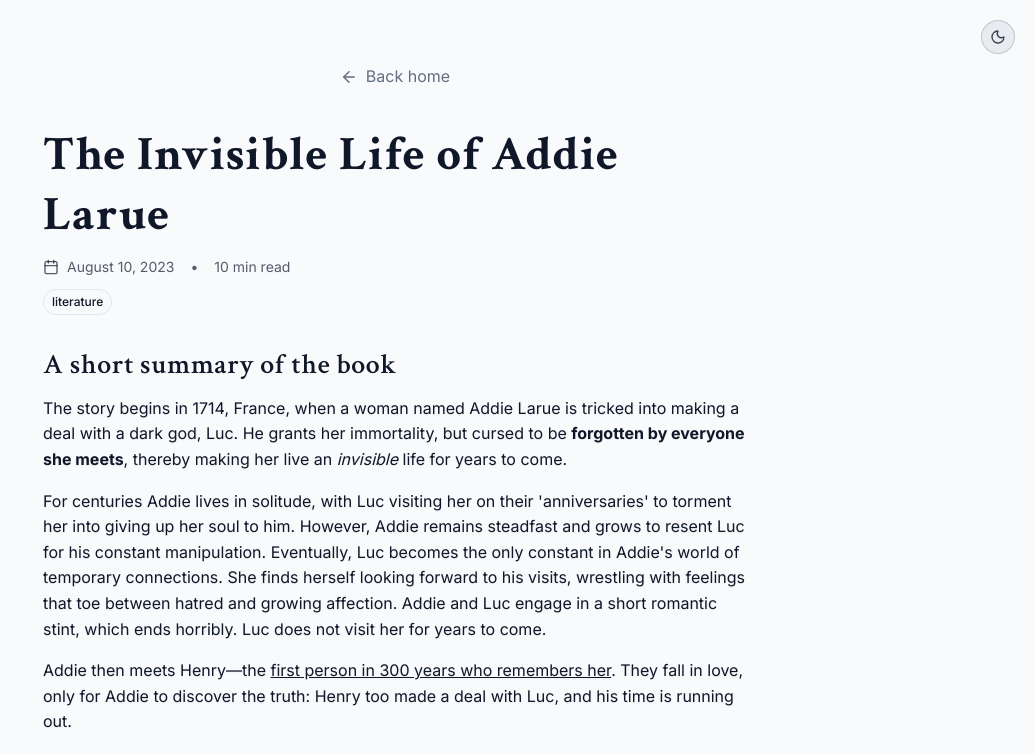
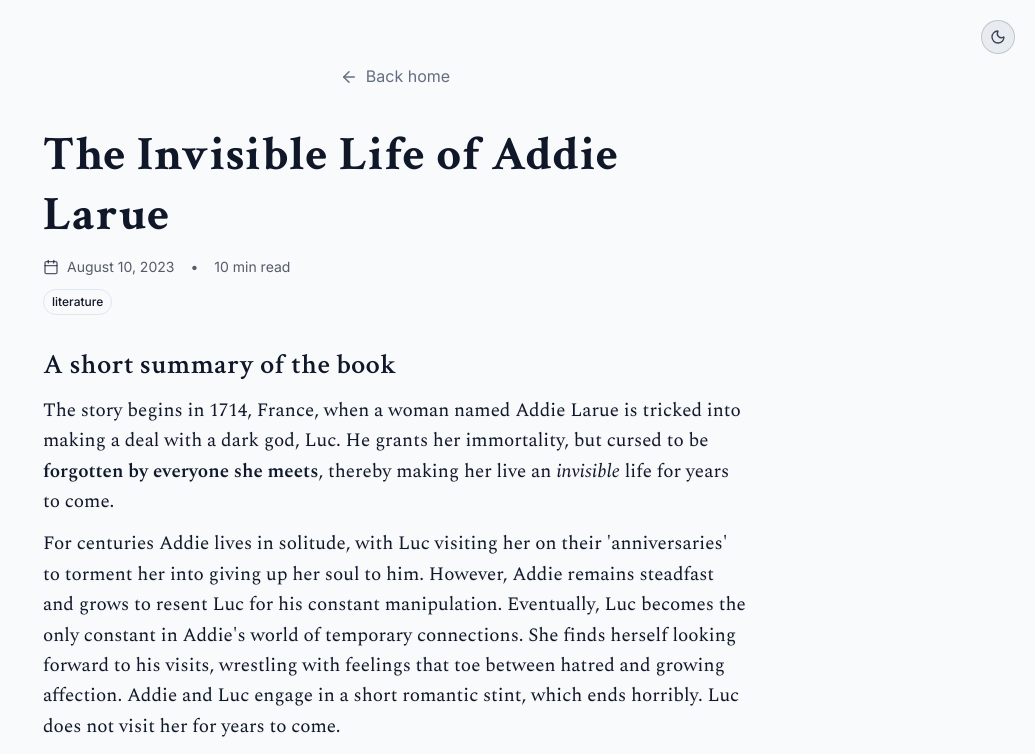
Before and after one commit to yeshavlamor/personal-website, a React (Vite) app: page /writings/addie-larue in a window 1280 px wide. Shown: the top 754 px of the page, without its empty margins (245-1280 px from the left). Built offline with nearby package versions, Linux system fonts and the light colour scheme.

Commit message:
update index.css

```diff
--- a/src/index.css
+++ b/src/index.css
@@ -243,10 +243,13 @@
 /* Basic typography for writing content (no typography plugin) */
 .prose {
   text-align: left;
+  font-family: 'Spectral', Georgia, serif;
+  font-size: 19px;
+  line-height: 1.6em;
 }
 
 .prose p {
-  margin: 0 0 1rem 0;
+  margin: 0 0 12px 0;
 }
 
 .prose h1 { font-size: 2rem; line-height: 1.25; margin: 1.5rem 0 1rem; }
```
